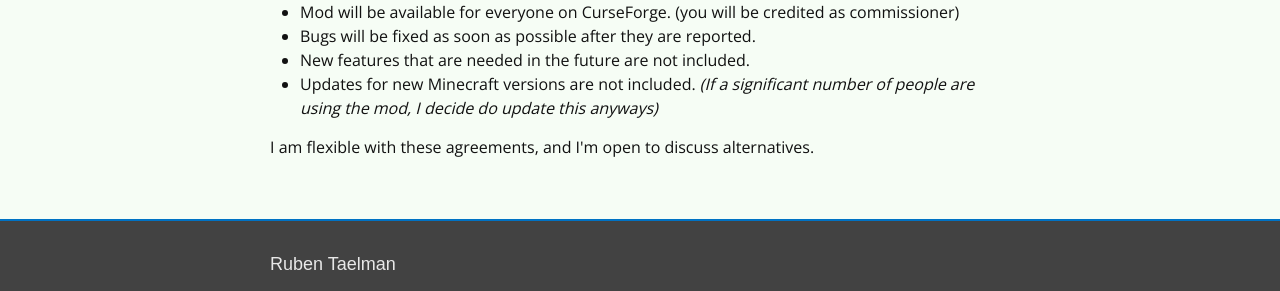
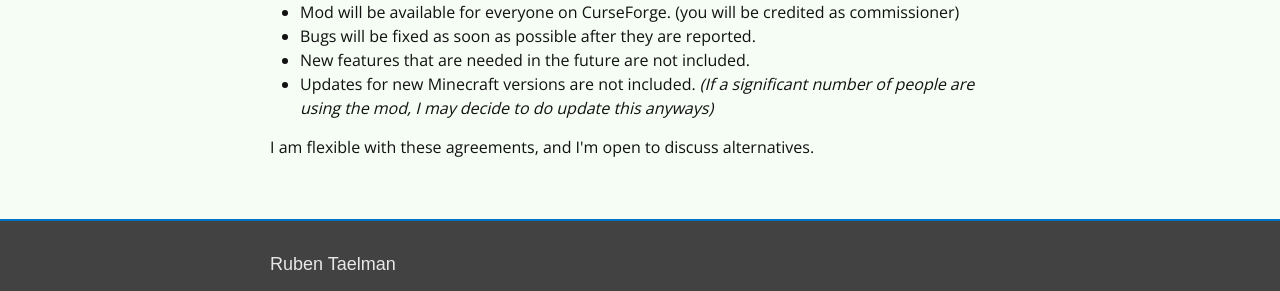
Before and after one commit to rubensworks/rubensworks.net, a Jekyll site: the page built from _projects/minecraft.html, in a window 1280 px wide. Shown: the part 1781-2072 px from the top of the page. Built offline with Jekyll 4.4.1, drawn with Linux system fonts in a browser that asks for light colours; some web fonts are replaced.

Commit message:
Fix typo in minecraft.html

```diff
--- a/_projects/minecraft.html
+++ b/_projects/minecraft.html
@@ -132,7 +132,7 @@ weight: 9
 		<li>Mod will be available for everyone on CurseForge. (you will be credited as commissioner)</li>
 		<li>Bugs will be fixed as soon as possible after they are reported.</li>
 		<li>New features that are needed in the future are not included.</li>
-		<li>Updates for new Minecraft versions are not included. <em>(If a significant number of people are using the mod, I decide do update this anyways)</em></li>
+		<li>Updates for new Minecraft versions are not included. <em>(If a significant number of people are using the mod, I may decide to do update this anyways)</em></li>
 	</ul>
 
 	I am flexible with these agreements, and I'm open to discuss alternatives.
```
